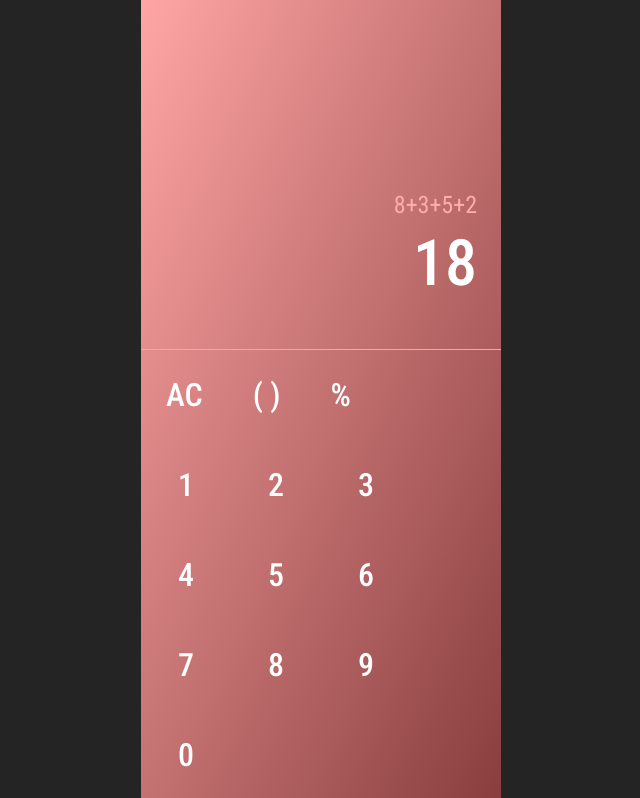
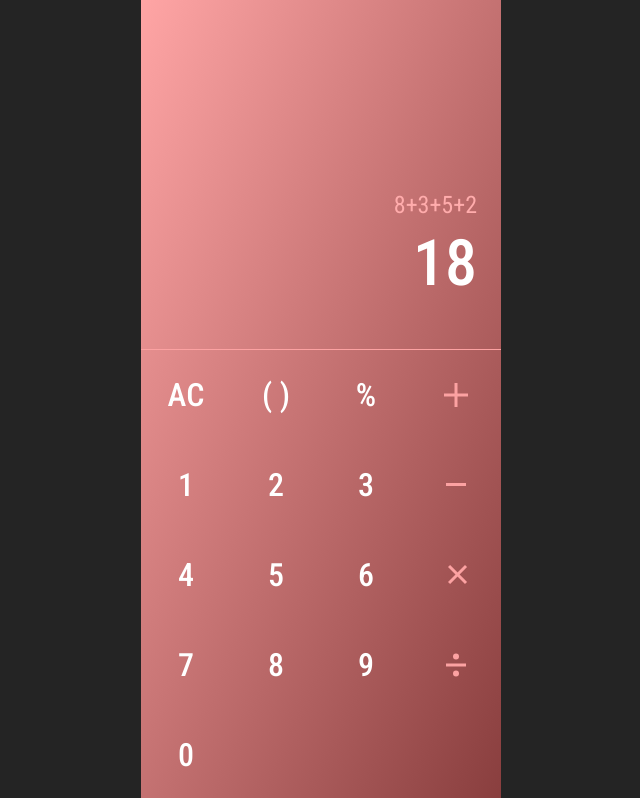
Before and after one commit to NatalieKalinkina/calculator-react-ts, a React (Vite) app: page / in a window 1280 px wide. Shown: the top 798 px of the page, without its empty margins (319-959 px from the left). Built offline with nearby package versions, Linux system fonts and the light colour scheme.

Commit message:
feat: grid layout

```diff
--- a/src/components/CountButtons/CountButtons.css
+++ b/src/components/CountButtons/CountButtons.css
@@ -1,6 +1,7 @@
 .count-buttons {
   display: flex;
   flex-direction: column;
+  grid-area: count;
 }
 
 .count-button {
@@ -10,6 +11,16 @@
   background-color: transparent;
   background-size: 40px 40px;
   background-repeat: no-repeat;
+  border: none;
+}
+
+.count-button:hover {
+  box-shadow: 0px 5px 10px 0px rgba(0, 0, 0, 0.5);
+}
+
+.count-button:active {
+  box-shadow: inset 0px 5px 10px 0px rgba(0, 0, 0, 0.5);
+  border: none;
 }
 
 .count-button_type_plus {
--- a/src/components/Keyboard/Keyboard.css
+++ b/src/components/Keyboard/Keyboard.css
@@ -0,0 +1,8 @@
+.keyboard {
+  display: grid;
+  grid-template-columns: 270px 90px;
+  grid-template-rows: 90px 360px;
+  grid-template-areas:
+    'optional count'
+    'numbers count';
+}
--- a/src/components/Keyboard/Keyboard.tsx
+++ b/src/components/Keyboard/Keyboard.tsx
@@ -5,10 +5,11 @@ import { OptionalButtons } from '../OptionalButtons/OptionalButtons';
 
 export const Keyboard = () => {
   return (
-    <>
+    <section className="keyboard">
       <OptionalButtons />
+
+      <CountButtons />
       <Numbers />
-      <CountButtons />
-    </>
+    </section>
   );
 };
--- a/src/components/Numbers/Numbers.css
+++ b/src/components/Numbers/Numbers.css
@@ -2,6 +2,7 @@
   display: grid;
   grid-template-columns: repeat(3, 90px);
   grid-template-rows: repeat(4, 90px);
+  grid-area: numbers;
 }
 
 .nums__item {
@@ -13,6 +14,8 @@
   color: #fff;
   font-weight: 500;
   box-sizing: border-box;
+  width: 90px;
+  height: 90px;
 }
 
 .button:hover {
--- a/src/components/OptionalButtons/OptionalButtons.css
+++ b/src/components/OptionalButtons/OptionalButtons.css
@@ -0,0 +1,25 @@
+.optional-buttons {
+  grid-area: optional;
+}
+
+.optional-buttons_item {
+  background-color: transparent;
+  border: none;
+  padding: 25px;
+  font-size: 32px;
+  line-height: 40px;
+  color: #fff;
+  font-weight: 500;
+  box-sizing: border-box;
+  width: 90px;
+  height: 90px;
+}
+
+.optional-buttons_item:hover {
+  box-shadow: 0px 5px 10px 0px rgba(0, 0, 0, 0.5);
+}
+
+.optional-buttons_item:active {
+  box-shadow: inset 0px 5px 10px 0px rgba(0, 0, 0, 0.5);
+  border: none;
+}
--- a/src/components/OptionalButtons/OptionalButtons.tsx
+++ b/src/components/OptionalButtons/OptionalButtons.tsx
@@ -3,9 +3,9 @@ import './OptionalButtons.css';
 export const OptionalButtons = () => {
   return (
     <section className="optional-buttons">
-      <button className="nums__item button">AC</button>
-      <button className="nums__item button">( )</button>
-      <button className="nums__item button">%</button>
+      <button className="optional-buttons_item">AC</button>
+      <button className="optional-buttons_item">( )</button>
+      <button className="optional-buttons_item">%</button>
     </section>
   );
 };
```
